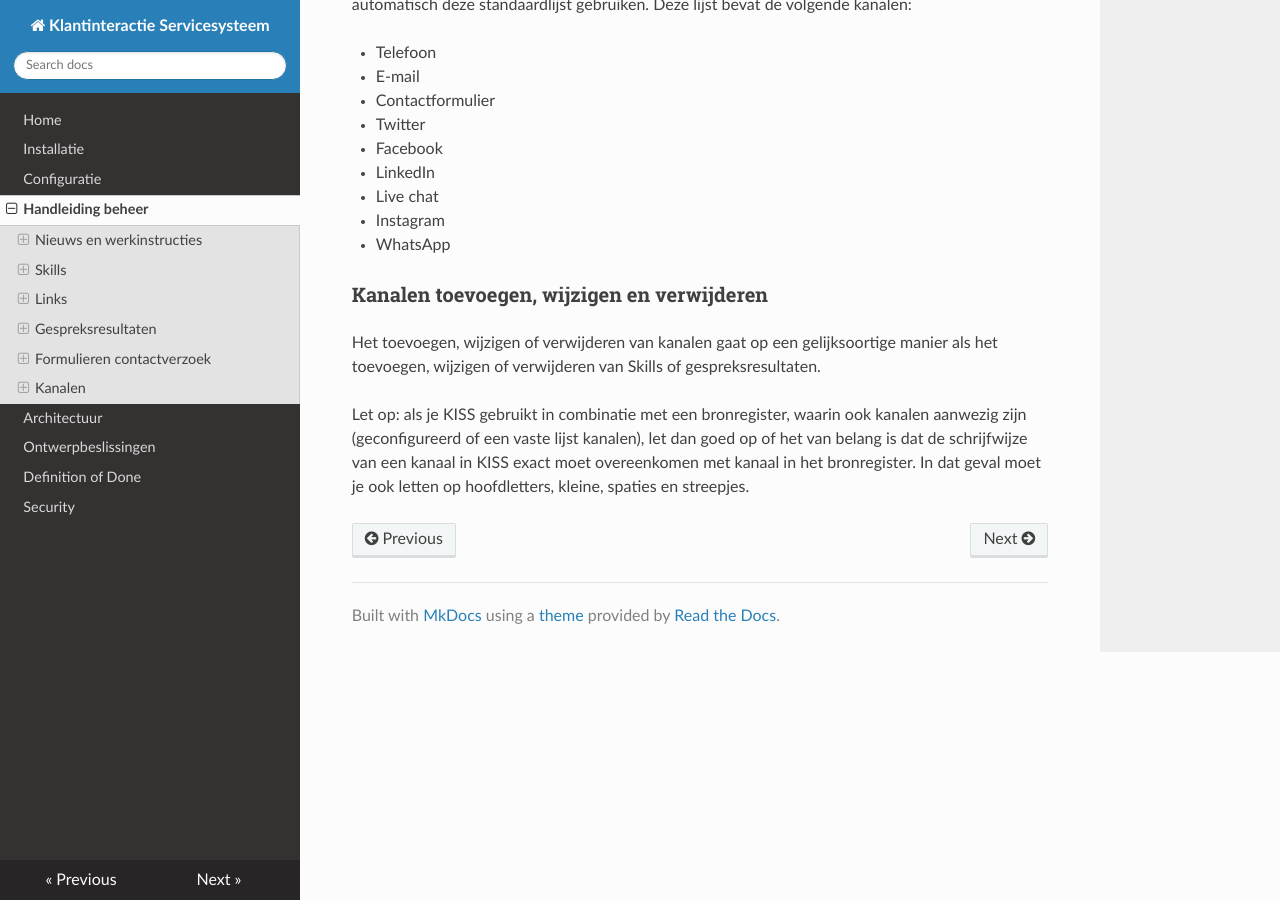
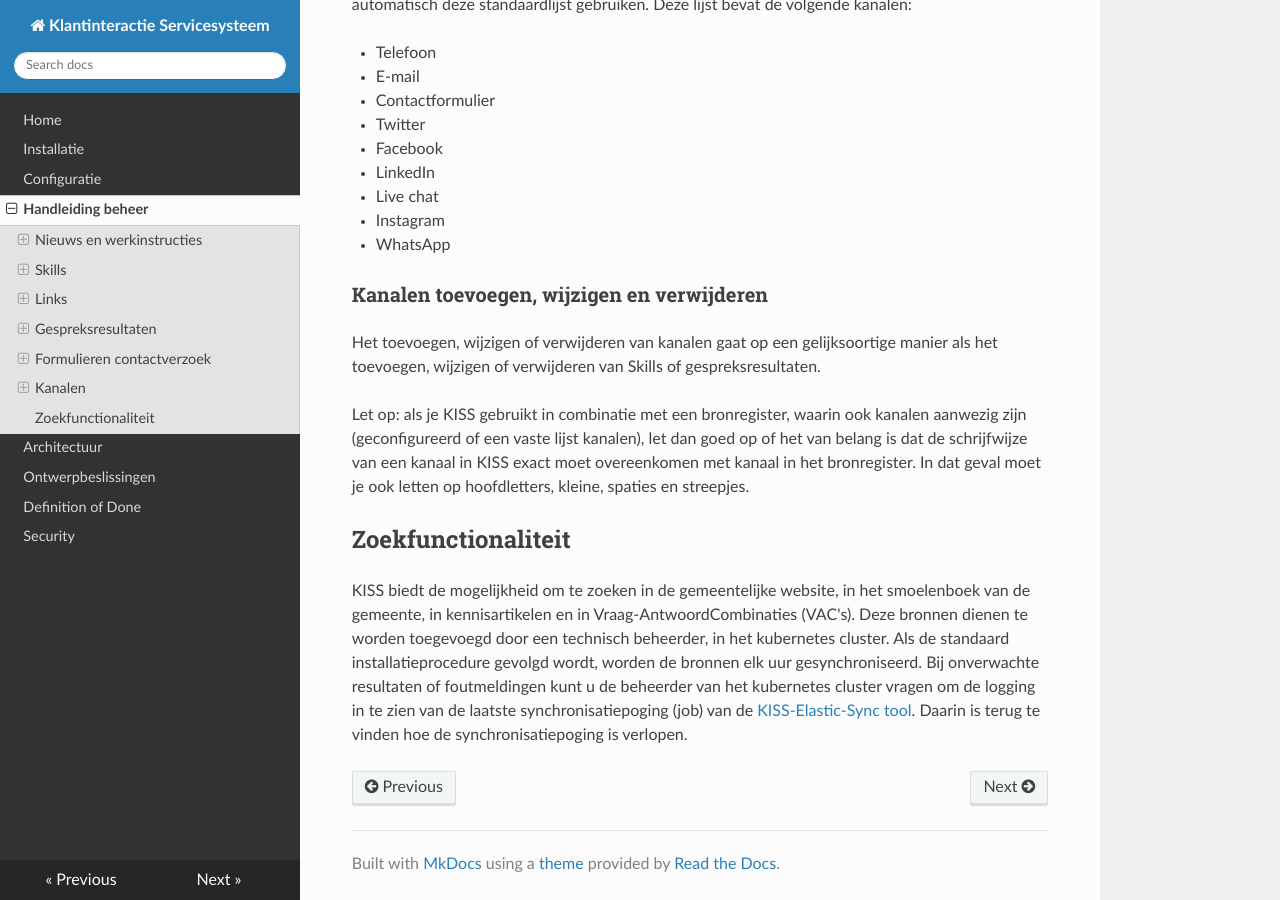
Before and after one commit to Klantinteractie-Servicesysteem/.github, an MkDocs documentation site: the page built from docs/MANUAL.md, in a window 1280 px wide and 900 px high, scrolled down 21609 px. Built offline with MkDocs 1.6.1, drawn with Linux system fonts in a browser that asks for light colours; nearby versions of some CDN libraries.

Commit message:
chore: documentatie van de zoekfunctionaliteit voor de beheerder van KISS

```diff
--- a/docs/MANUAL.md
+++ b/docs/MANUAL.md
@@ -320,3 +320,7 @@ KISS hanteert een standaardlijst Kanalen, waaruit je kunt kiezen bij het registr
 Het toevoegen, wijzigen of verwijderen van kanalen gaat op een gelijksoortige manier als het toevoegen, wijzigen of verwijderen van Skills of gespreksresultaten.
 
 Let op: als je KISS gebruikt in combinatie met een bronregister, waarin ook kanalen aanwezig zijn (geconfigureerd of een vaste lijst kanalen), let dan goed op of het van belang is dat de schrijfwijze van een kanaal in KISS exact moet overeenkomen met kanaal in het bronregister. In dat geval moet je ook letten op hoofdletters, kleine, spaties en streepjes.
+
+
+## Zoekfunctionaliteit
+KISS biedt de mogelijkheid om te zoeken in de gemeentelijke website, in het smoelenboek van de gemeente, in kennisartikelen en in Vraag-AntwoordCombinaties (VAC's). Deze bronnen dienen te worden toegevoegd door een technisch beheerder, in het kubernetes cluster. Als de standaard installatieprocedure gevolgd wordt, worden de bronnen elk uur gesynchroniseerd. Bij onverwachte resultaten of foutmeldingen kunt u de beheerder van het kubernetes cluster vragen om de logging in te zien van de laatste synchronisatiepoging (job) van de [KISS-Elastic-Sync tool](https://github.com/Klantinteractie-Servicesysteem/KISS-Elastic-Sync). Daarin is terug te vinden hoe de synchronisatiepoging is verlopen.
```
